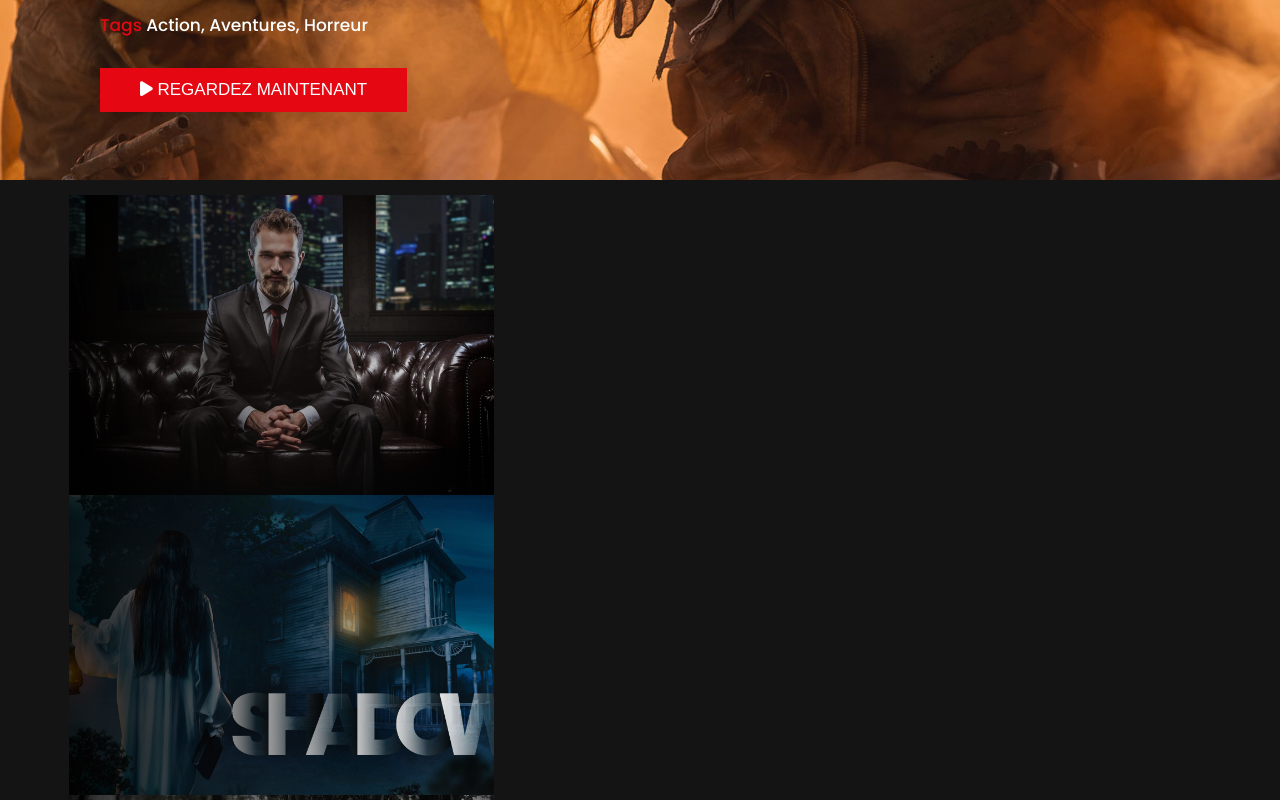
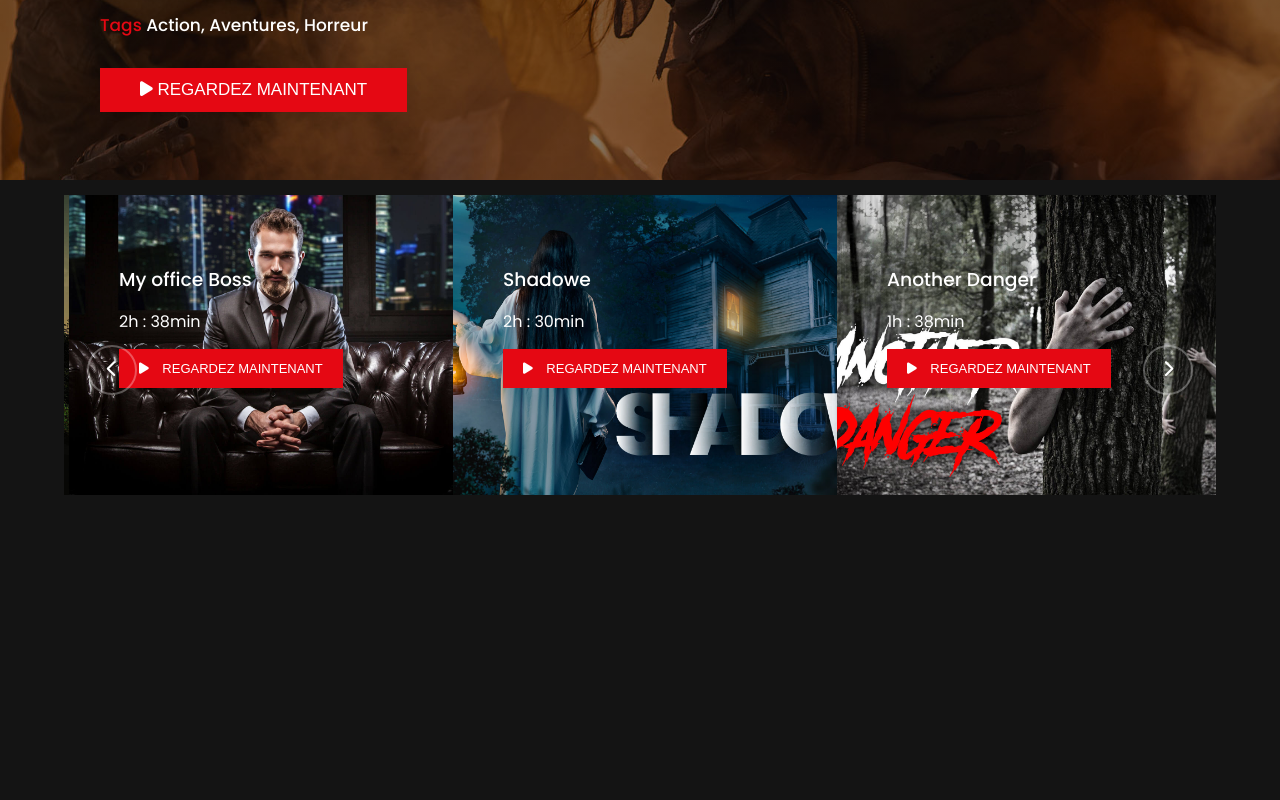
Before and after one commit to Lou-bna12/stream-mit, a React (Create React App) app: page / in a window 1280 px wide. Shown: the part 620-1420 px from the top of the page. After the commit the page ends 1115 px from the top, so only its background shows below. Built offline with nearby package versions, Linux system fonts and the light colour scheme.

Commit message:
git commit

```diff
--- a/src/App.css
+++ b/src/App.css
@@ -82,12 +82,13 @@ p {
   position: relative;
   transition: 0.5s;
   border-left: 5px solid transparent;
+  color:#fff
 }
 .MovieBox:hover {
   cursor: pointer;
   border-left: 5px solid #e50813;
   transform: scale3d(1.1, 1.1, 1) translate3d(6%, 0, 0) perspective(31.25em);
-  box-shadow: 0px 0px 0.75em rgba(0, 0, 0, 0.9);
+  box-shadow: 0px 0px 0.73em rgba(0, 0, 0, 0.9);
 }
 .MovieBox::after {
   content: "";
@@ -96,9 +97,10 @@ p {
   left: 0;
   width: 430px;
   height: 300px;
-  background: linear-gradient(90deg, rgba(0, 0, 0, 0.8) 0%, rgba(20, 20, 20, 0.4) 50%, rgba(83, 100, 141, 0) 100%);
   z-index: -1;
-}
+  background: linear-gradient(90deg, rgba(0, 0, 0, 0.8) 0%, rgba(20, 20, 20, 0.4) 50%, rgba(83, 100, 141, 0), 100%);
+ }
+
 .MovieBox img {
   position: absolute;
   top: 0;
--- a/src/components/Upcomming/Ucard.jsx
+++ b/src/components/Upcomming/Ucard.jsx
@@ -7,7 +7,16 @@ export const Ucard = ({ item: { id, cover, name, time } }) => {
    <div className='img'>
         <img src={cover} alt="" />
    </div>
+   <div className="text">
+    <h3>{name}</h3>
+    <span>{time}</span> <br/>
+    <button className='primary-btn'>
+        <i className='fa fa-play'></i> REGARDEZ MAINTENANT
+    </button>
+   </div>
   </div>
  </>
   )
 }
+
+export default Ucard
--- a/src/components/Upcomming/Upcomming.jsx
+++ b/src/components/Upcomming/Upcomming.jsx
@@ -1,25 +1,72 @@
-import React from 'react'
+import React from "react"
 import { Link } from "react-router-dom"
-import { Ucard } from './Ucard'
+import Ucard from "./Ucard"
+import Slider from "react-slick"
+import "slick-carousel/slick/slick.css"
+import "slick-carousel/slick/slick-theme.css"
 
-
+const SampleNextArrow = (props) => {
+  const { onClick } = props
+  return (
+    <div className='control-btn' onClick={onClick}>
+      <button className='next'>
+        <i class='fa fa-chevron-right'></i>
+      </button>
+    </div>
+  )
+}
+const SamplePrevArrow = (props) => {
+  const { onClick } = props
+  return (
+    <div className='control-btn' onClick={onClick}>
+      <button className='prev'>
+        <i class='fa fa-chevron-left'></i>
+      </button>
+    </div>
+  )
+}
 export const Upcomming = ({ items, title }) => {
-  return(
+  const settings = {
+    dots: false,
+    infinite: true,
+    speed: 500,
+    slidesToShow: 3,
+    slidesToScroll: 1,
+    nextArrow: <SampleNextArrow />,
+    prevArrow: <SamplePrevArrow />,
+    responsive: [
+      {
+        breakpoint: 800,
+        settings: {
+          slidesToShow: 2,
+          slidesToScroll: 1,
+        },
+      },
+    ],
+  }
+  return (
     <>
       <section className='upcome'>
-     <div className="container">
-        <div className="heading flexSB">
+        <div className='container'>
+          <div className='heading flexSB'>
             <h1>{title}</h1>
-            <Link to='/'>Tout voir</Link>
+            <Link to='/'>View All</Link>
           </div>
-         <div className="content">
-        {items.map((item) => (
-                <Ucard  key={item.id} item={item} />
-            ))}
-
+          <div className='content'>
+            <Slider {...settings}>
+              {items.map((item) => {
+                return (
+                  <>
+                    <Ucard key={item.id} item={item} />
+                  </>
+                )
+              })}
+            </Slider>
           </div>
         </div>
       </section>
     </>
   )
 }
+
+export default Upcomming
--- a/src/components/homes/home.css
+++ b/src/components/homes/home.css
@@ -36,7 +36,8 @@
     -webkit-text-fill-color: transparent;
     -webkit-font-smoothing: antialiased;
   }
-  coverImage::after {
+
+  .coverImage::after {
     content: "";
     position: absolute;
     top: 0;
```
Lines whose indentation alone changed are shown as unchanged.
